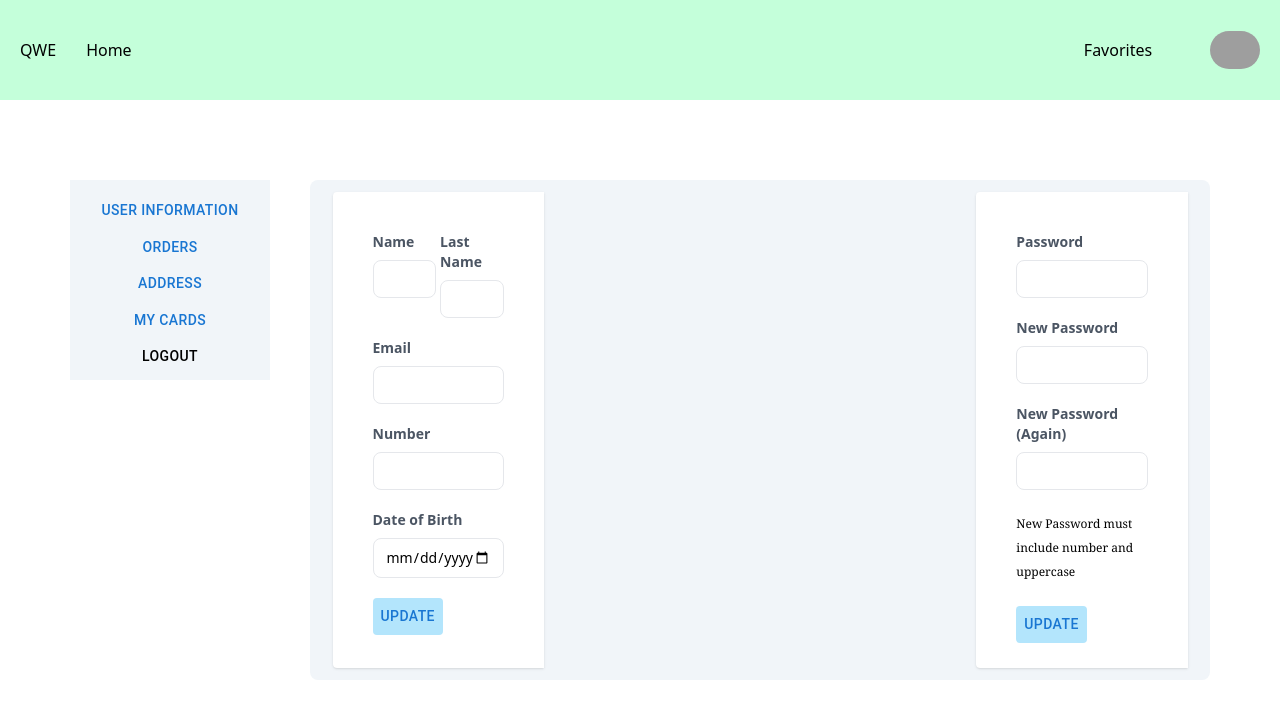
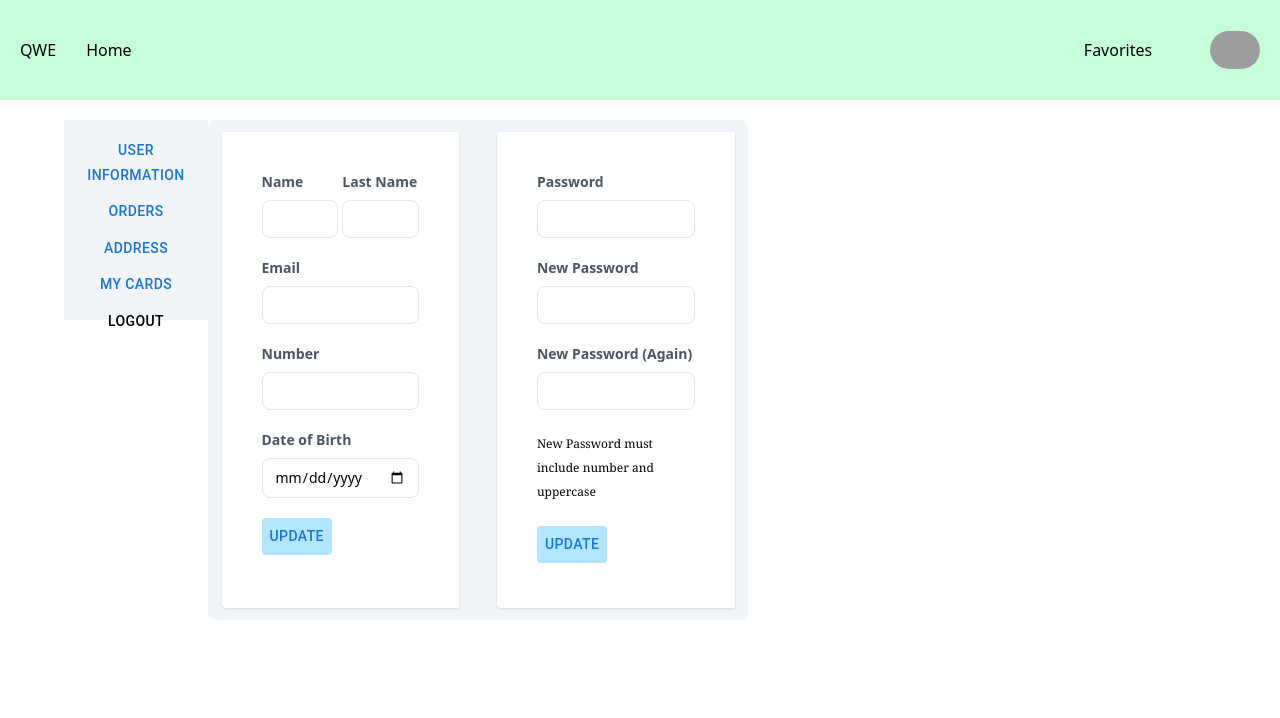
Before and after one commit to OguzErenAcar/nextjs-ecommerce, a Next.js app: page /profile in a window 1280 px wide. Shown: the top 718 px of the page. Built offline with nearby package versions, Linux system fonts and the light colour scheme; grey boxes are pictures that could not be loaded; some icons are missing.

Commit message:
02.07.2025

```diff
--- a/src/pages/AppWrapper.tsx
+++ b/src/pages/AppWrapper.tsx
@@ -15,39 +15,38 @@ function AppWrapper({ Component, pageProps }: { Component: any; pageProps: any }
   const BasicPages = !hideNavbarOn.includes(router.pathname);
 
   const widthScreen =useSelector((state:RootState)=>state.screen.width)
+  const isFlexPage=true
 
-
-  const spaceWidthmultiple=8/10
+  const spaceWidthmultiple=9/10
 
   useEffect(() => {
     dispatch(settWidth(screen.width*spaceWidthmultiple))
   }, []);
 
 
-
-
-  const Box = styled("div")({
+  const FlexBox = styled("div")({
+      width:"100%",
       display: "flex",
     justifyContent: "center",
   });
 
   const Container = styled("div")({
 
-  "@media (max-width: 1200px)": {
-    width: widthScreen,
+    "@media (max-width: 1200px)": {
+    width: 1200,
   },
 
   });
 
 
     return (
-    <div >
+    <div style={{width:isFlexPage?"":(widthScreen/spaceWidthmultiple)*10.9/10}} >
         {BasicPages && <Navbar />}
-          <Box >
-            <div style={{width: widthScreen}}>
+          <FlexBox >
+            <div style={{width:isFlexPage?"90%":widthScreen}}>
               <Component {...pageProps} />
             </div>
-          </Box>
+          </FlexBox>
     </div>
   )
 }
--- a/src/pages/profile.tsx
+++ b/src/pages/profile.tsx
@@ -1,5 +1,5 @@
 import { useAuth } from "@/contexts/authContext";
-import { Button } from "@mui/material";
+import { Button, styled } from "@mui/material";
 import React, { useState , } from "react";
 import UserInfo from '../components/ProfileComps/UserInfo';
 import Orders from "@/components/ProfileComps/Orders";
@@ -17,12 +17,33 @@ function Profile() {
   };
   const widthScreen =useSelector((state:RootState)=>state.screen.width)
 
-  const buttonsListWidth=200
-  const compWidth=900
-  const spaceWidth=40
-  const sumWidth=buttonsListWidth+compWidth+spaceWidth
+  const buttonsListWidth=widthScreen*0.2
+  const compWidth=widthScreen*0.75
+  const compHeight=500;
 
-  const compHeight=500;
+  const ContentContainer=styled('div')({
+    display:"flex",
+    marginTop:20,
+    justifyContent:"between",
+    width:"100%",
+      "@media (max-width: 1200px)": {
+
+        }
+
+  })
+  const Menu=styled('div')({
+    backgroundColor:'#f1f5f9',
+    height:200,
+    width:buttonsListWidth,
+    display:'sticky',
+        "@media (max-width: 1200px)": {
+
+        }
+  })
+
+
+
+
   const [activeComponent, setActiveComponent] = useState<React.ReactNode>(<UserInfo height={compHeight} />);
 
   const ComponentBtn = (element: React.ReactNode) => {
@@ -32,9 +53,9 @@ function Profile() {
   return (
 
     <div className="relative    ">
-    <div className={`flex justify-center `}>
-      <div style={{minWidth:sumWidth}} className={` flex  mt-20  justify-between   w-full`}>
-       <div  style={{width:buttonsListWidth}} className={`h-[200px]  bg-slate-100 sticky top-0  left-0  "`}>
+    <div className={`flex justify-center  `}>
+      <ContentContainer >
+       <Menu >
         <ul className=" text-center mt-3 ">
           <li>
             <Button  onClick={()=>{ComponentBtn(<UserInfo height={compHeight}/>)}} className="w-full">User Information</Button>
@@ -54,13 +75,13 @@ function Profile() {
       </Button>
           </li>
         </ul>
-      </div>
+      </Menu>
         <div style={{width:compWidth,height:compHeight }} className={` flex justify-center  rounded-lg  bg-slate-100`}>
          <div style={{width:compWidth*95/100 }} className="">
             {activeComponent}
          </div>
         </div>
-      </div>
+      </ContentContainer>
     </div>
     </div>
   );
```
